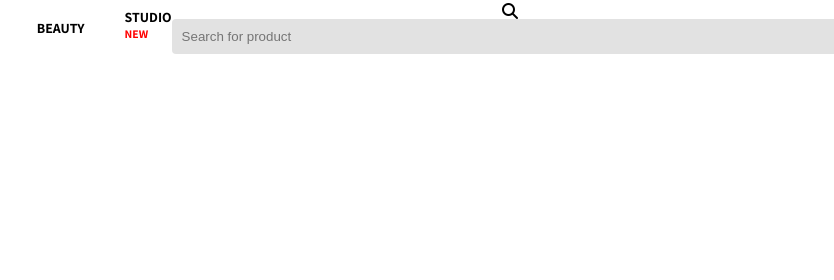
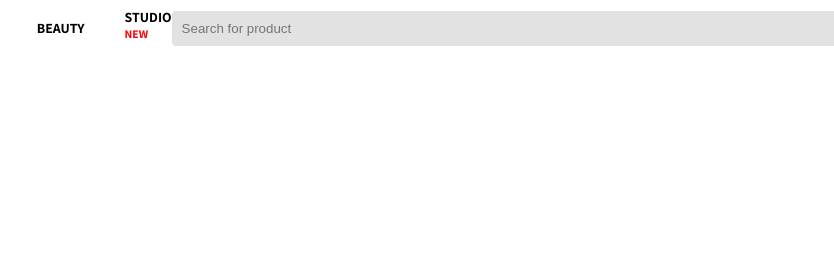
Before and after one commit to ItzzS1d/MyntraClone, a plain HTML site: page index.html in a window 1280 px wide. Shown: the top 280 px of the page, 446-1280 px from the left. Drawn offline with Linux system fonts and the light colour scheme.

Commit message:
Update index.html

```diff
--- a/index.html
+++ b/index.html
@@ -27,7 +27,7 @@
             </ul>
 
             <div class="nav-search">
-                <i class="fa-solid fa-magnifying-glass" style="text-align: center;">
+
 
 
                     <input type="text" placeholder="Search for product" size="80" id="input"></i>
```
